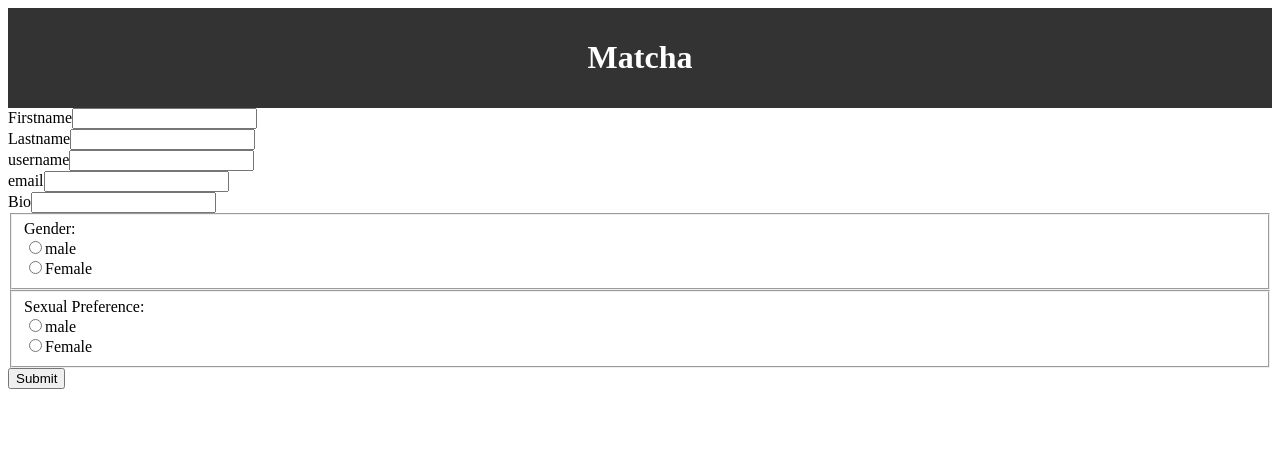
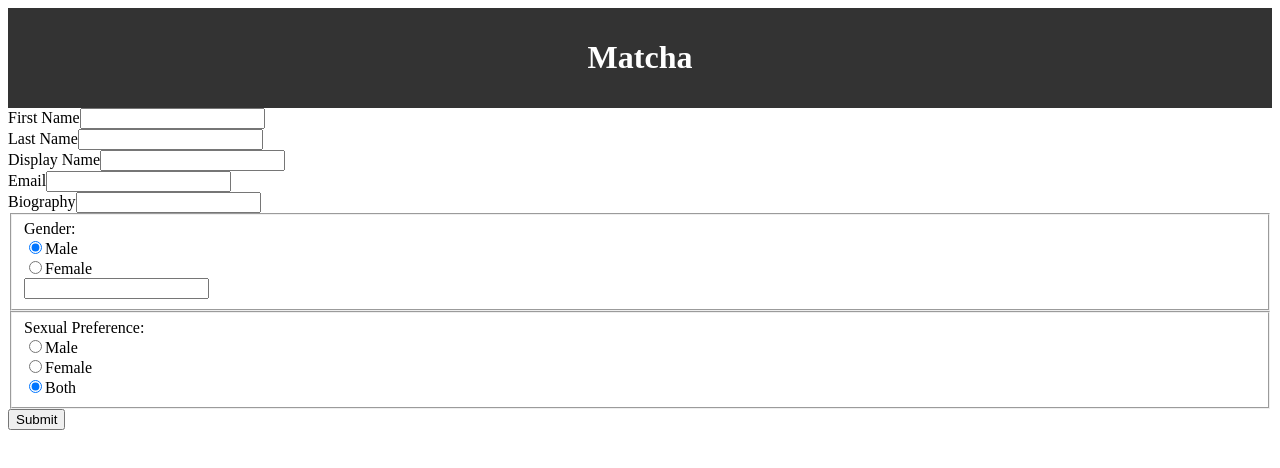
Before and after one commit to agabrie/Matcha, a React (Create React App) app in the folder front_end/: page /Profile in a window 1280 px wide. Shown: the top 468 px of the page. Built offline with nearby package versions, Linux system fonts and the light colour scheme.

Commit message:
fixing up profile.js

```diff
--- a/front_end/src/components/pages/Profile.js
+++ b/front_end/src/components/pages/Profile.js
@@ -4,51 +4,71 @@ import axios from 'axios';
 
 class Profile extends Component{
 
-
+constructor(props){
+	super(props)
+	this.state={
+		firstname:null,
+		lastname:null,
+		display_name:null,
+		email:null,
+		biography:null,
+		gender:null,
+		sexual_preference:null
+	}
+	this.changeHandler = this.changeHandler.bind(this);
+        this.submitHandler = this.submitHandler.bind(this);
+}
 	componentDidMount(){
 			// token: queryString.parse(window.location.search).token
 	  }
 	  changeHandler(e) {
         this.setState({
             [e.target.name] : e.target.value
-        });
+		});
+		// console.log(this.state[e.target.name])
     }
     submitHandler(e) {
-
+		console.log(this.state);
     }
     render() {
         return (
             <div>
-                <form onSubmit={this.submitHandler}>
-					<label for="Firstname">Firstname</label>
-						<input type="text" name="Firstname" onChange={this.changeHandler} placeholder="" /><br></br>
-					<label for="Lastname">Lastname</label>
-						<input type="text" name="Lastname" onChange={this.changeHandler} placeholder="" /><br></br>
-					<label for="username">username</label>
-						<input type="text" name="username" onChange={this.changeHandler} placeholder="" /><br></br>
-					<label for="email">email</label>
+				{console.log(this.state)}
+                {/* <form onSubmit={this.submitHandler}> */}
+					<label htmlFor="firstname">First Name</label>
+						<input type="text" name="firstname" onChange={this.changeHandler} placeholder="" /><br></br>
+					<label htmlFor="lastname">Last Name</label>
+						<input type="text" name="lastname" onChange={this.changeHandler} placeholder="" /><br></br>
+					<label htmlFor="display_name">Display Name</label>
+						<input type="text" name="display_name" onChange={this.changeHandler} placeholder="" /><br></br>
+					<label htmlFor="email">Email</label>
 						<input type="text" name="email" onChange={this.changeHandler} placeholder="" /><br></br>
-					<label for="Bio">Bio</label>
-						<input type="text" name="Bio" onChange={this.changeHandler} placeholder="" /><br></br>
+					<label htmlFor="biography">Biography</label>
+						<input type="text" name="biography" onChange={this.changeHandler} placeholder="" /><br></br>
 
 
 					<fieldset id="group1">
-						<label for="radio">Gender:</label><br></br>
-						<input type="radio" id="male" name="gender" value="male"/>
-						<label for="male">male</label><br></br>
-						<input type="radio" id="female" name="gender" value="female"/>
-						<label for="female">Female</label><br></br>
+						<label htmlFor="radio">Gender:</label><br></br>
+						<input type="radio" id="male" name="gender" onChange={this.changeHandler} value="Male" checked/>
+						<label htmlFor="male" onClick={this.changeHandler}>Male</label><br></br>
+						<input type="radio" id="female" name="gender" onChange={this.changeHandler} value="Female"/>
+						<label htmlFor="female" onClick={this.changeHandler}>Female</label><br></br>
+						<input type="switch" />
   					</fieldset>
 
   					<fieldset id="group2">
-						<label for="radio">Sexual Preference:</label><br></br>
-						<input type="radio" id="male" name="gender" value="male"/>
-						<label for="male">male</label><br></br>
-						<input type="radio" id="female" name="gender" value="female"/>
-						<label for="female">Female</label><br></br>
+						<label htmlFor="radio">Sexual Preference:</label><br></br>
+						<input type="radio" id="male2" name="sexual_preference" onChange={this.changeHandler} value="Male"/>
+						<label htmlFor="male2" onClick={this.changeHandler}>Male</label><br></br>
+
+						<input type="radio" id="female2" name="sexual_preference" onChange={this.changeHandler} value="Female"/>
+						<label htmlFor="female2" onClick={this.changeHandler}>Female</label><br></br>
+
+						<input type="radio" id="both2" name="sexual_preference" onChange={this.changeHandler} value="Both" checked/>
+						<label htmlFor="both2" onClick={this.changeHandler}>Both</label><br></br>
   					</fieldset>
-                    <button type="submit"> Submit </button>
-                </form>
+                    <button type="submit" onClick={this.submitHandler}> Submit </button>
+                {/* </form> */}
             </div>
         );
     }
```
